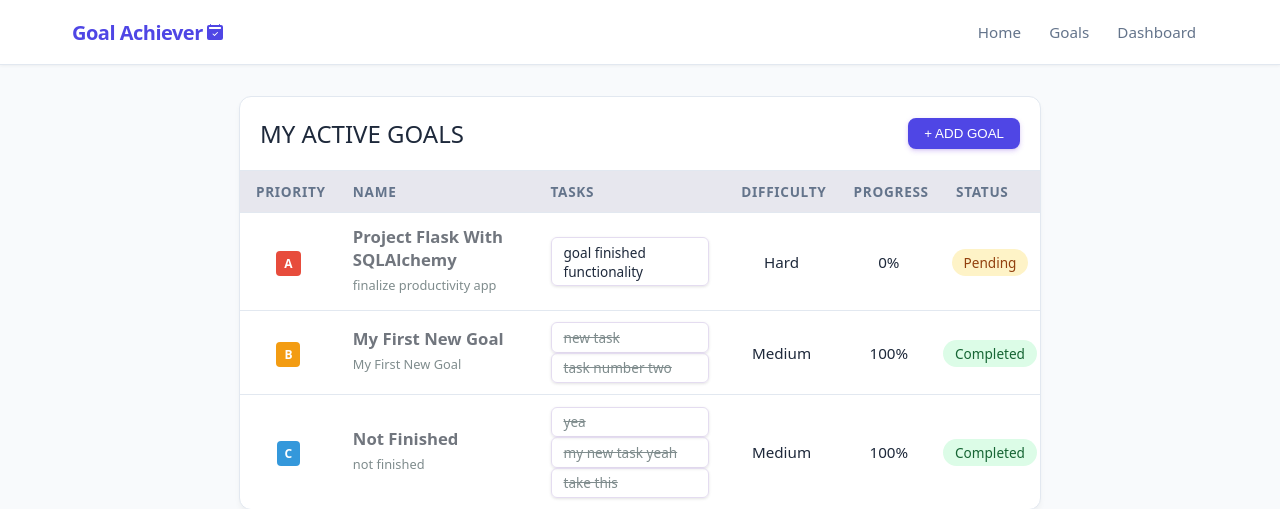
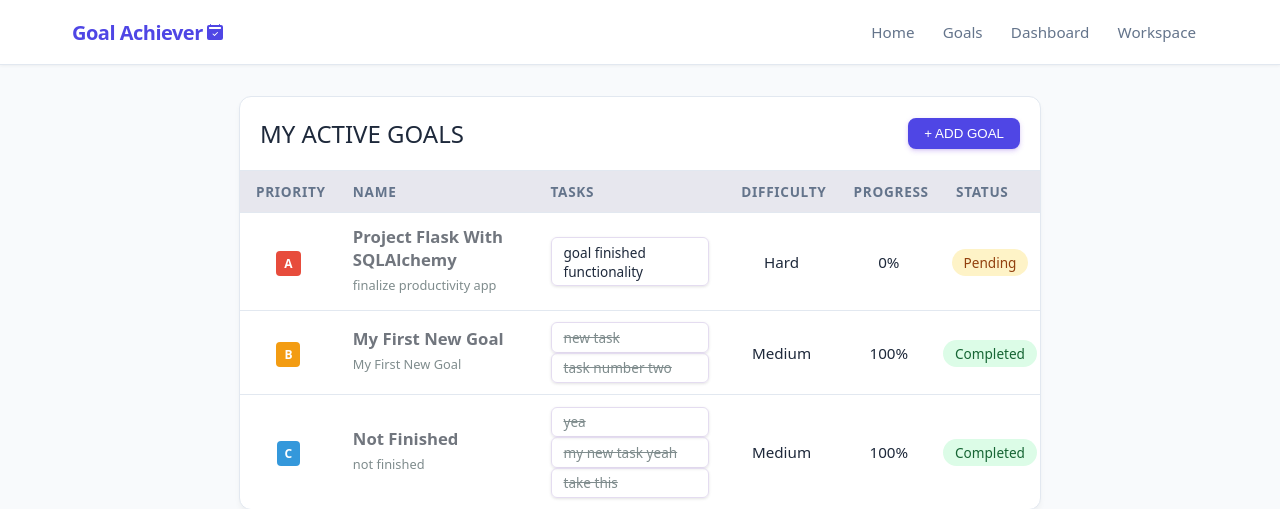
Before and after one commit to ian-developer/flask-focus-app, a Flask app: page /goals in a window 1280 px wide. Shown: the top 509 px of the page. Run offline with Flask 3, Linux system fonts and the light colour scheme.

Commit message:
daily entry

```diff
--- a/app/templates/base.html
+++ b/app/templates/base.html
@@ -19,6 +19,7 @@
                     <a href="/">Home</a>
                     <a href="/goals" id="goals">Goals</a>
                     <a href="/dashboard">Dashboard</a>
+                    <a href="/workspace">Workspace</a>
                 </ul>
             </div>
         </nav>
```
